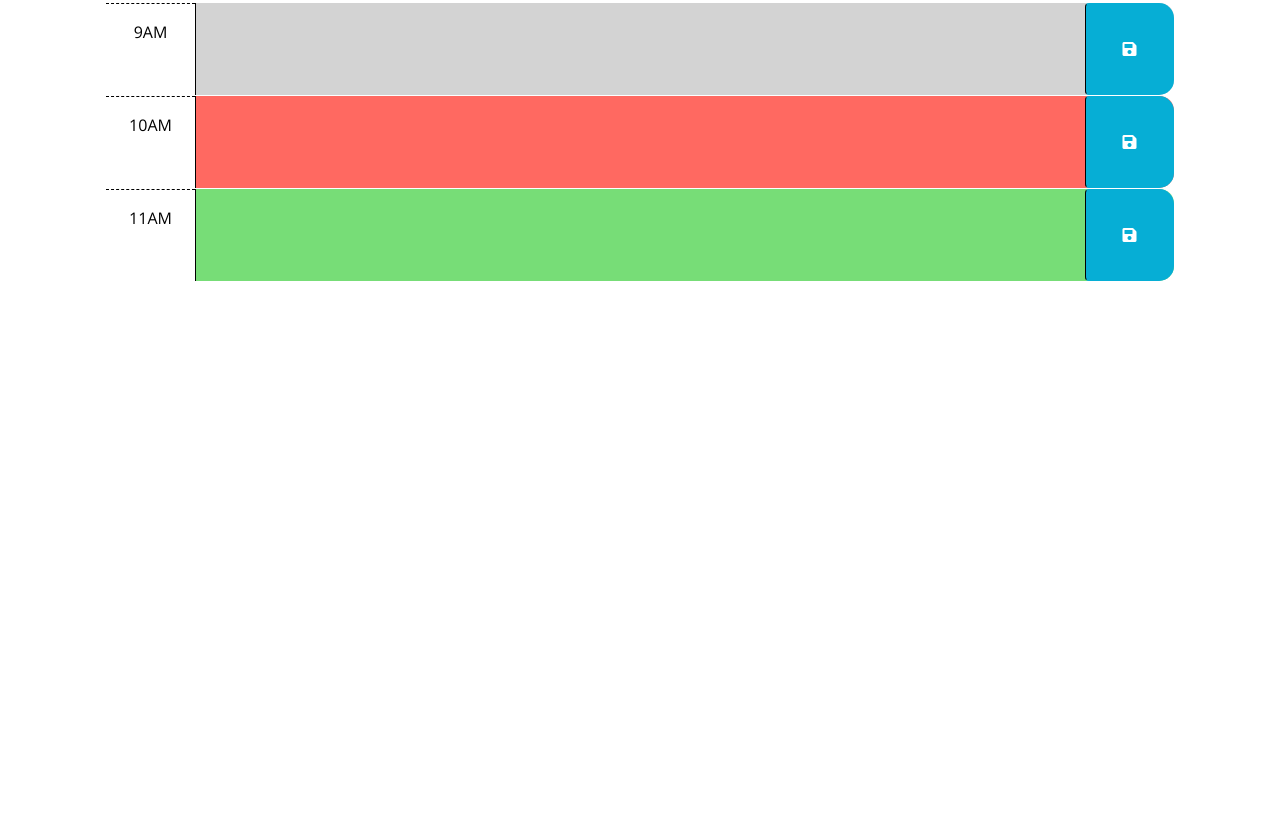
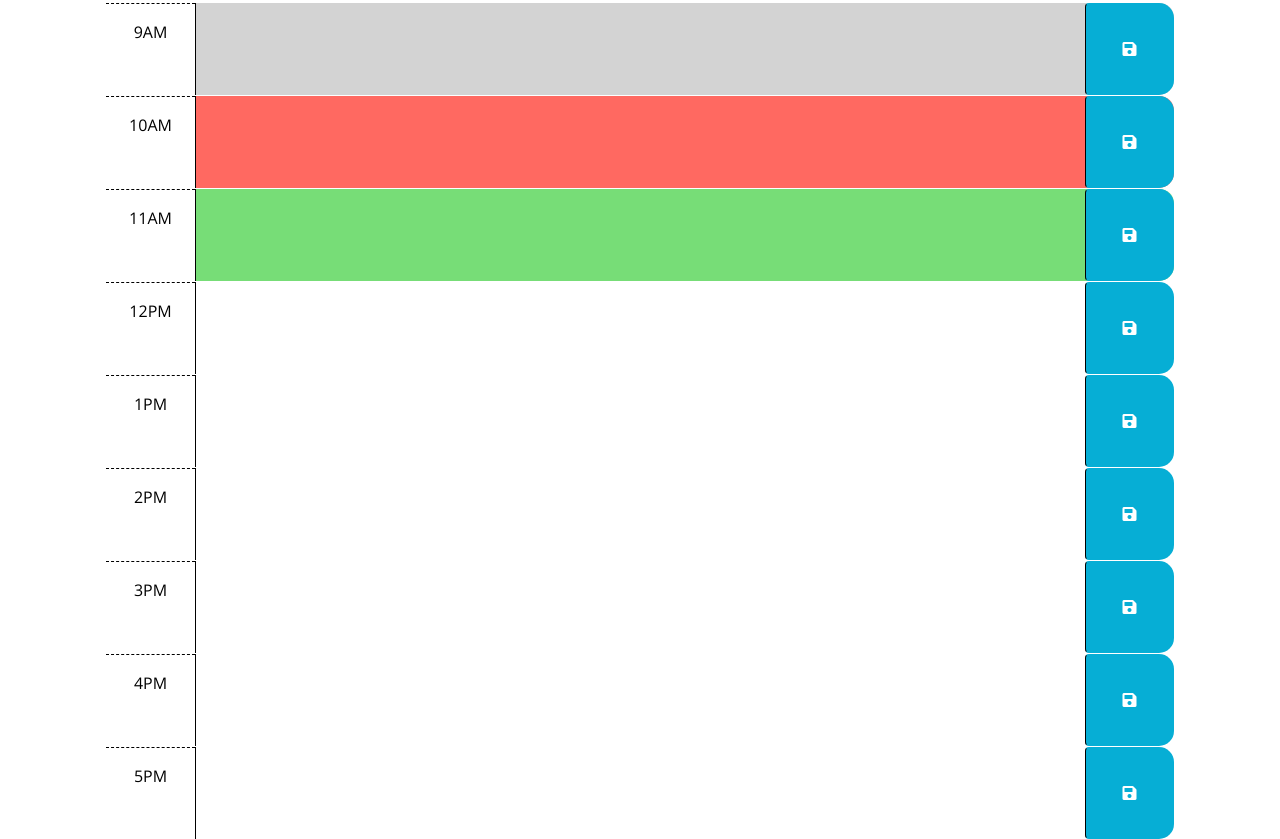
Before and after one commit to monysary/Module-5-Challenge-Work-Day-Schedule, a plain HTML site: page index.html in a window 1280 px wide. Shown: the part 300-1139 px from the top of the page. Before the commit the page ends 800 px from the top, so only its background shows below. Drawn offline with nearby package versions, Linux system fonts and the light colour scheme.

Commit message:
Added hours 12PM to 5PM

```diff
--- a/assets/js/script.js
+++ b/assets/js/script.js
@@ -20,7 +20,7 @@ function runFunction() {
   // the values of the corresponding textarea elements. HINT: How can the id
   // attribute of each time-block be used to do this?
   //
-  // TODO: Add code to display the current date in the header of the page.
+  // Add code to display the current date in the header of the page.
   $("#currentDay").text(dayjs().format("dddd, MMMM DD, YYYY"));
 }
 
--- a/index.html
+++ b/index.html
@@ -66,6 +66,54 @@
         </button>
       </div>
 
+      <div id="hour-12" class="row time-block">
+        <div class="col-2 col-md-1 hour text-center py-3">12PM</div>
+        <textarea class="col-8 col-md-10 description" rows="3"> </textarea>
+        <button class="btn saveBtn col-2 col-md-1" aria-label="save">
+          <i class="fas fa-save" aria-hidden="true"></i>
+        </button>
+      </div>
+
+      <div id="hour-1" class="row time-block">
+        <div class="col-2 col-md-1 hour text-center py-3">1PM</div>
+        <textarea class="col-8 col-md-10 description" rows="3"> </textarea>
+        <button class="btn saveBtn col-2 col-md-1" aria-label="save">
+          <i class="fas fa-save" aria-hidden="true"></i>
+        </button>
+      </div>
+
+      <div id="hour-2" class="row time-block">
+        <div class="col-2 col-md-1 hour text-center py-3">2PM</div>
+        <textarea class="col-8 col-md-10 description" rows="3"> </textarea>
+        <button class="btn saveBtn col-2 col-md-1" aria-label="save">
+          <i class="fas fa-save" aria-hidden="true"></i>
+        </button>
+      </div>
+
+      <div id="hour-3" class="row time-block">
+        <div class="col-2 col-md-1 hour text-center py-3">3PM</div>
+        <textarea class="col-8 col-md-10 description" rows="3"> </textarea>
+        <button class="btn saveBtn col-2 col-md-1" aria-label="save">
+          <i class="fas fa-save" aria-hidden="true"></i>
+        </button>
+      </div>
+
+      <div id="hour-4" class="row time-block">
+        <div class="col-2 col-md-1 hour text-center py-3">4PM</div>
+        <textarea class="col-8 col-md-10 description" rows="3"> </textarea>
+        <button class="btn saveBtn col-2 col-md-1" aria-label="save">
+          <i class="fas fa-save" aria-hidden="true"></i>
+        </button>
+      </div>
+
+      <div id="hour-5" class="row time-block">
+        <div class="col-2 col-md-1 hour text-center py-3">5PM</div>
+        <textarea class="col-8 col-md-10 description" rows="3"> </textarea>
+        <button class="btn saveBtn col-2 col-md-1" aria-label="save">
+          <i class="fas fa-save" aria-hidden="true"></i>
+        </button>
+      </div>
+
     <script src="https://code.jquery.com/jquery-3.4.1.min.js"></script>
     <script
       src="https://cdn.jsdelivr.net/npm/dayjs@1.11.3/dayjs.min.js"
```
